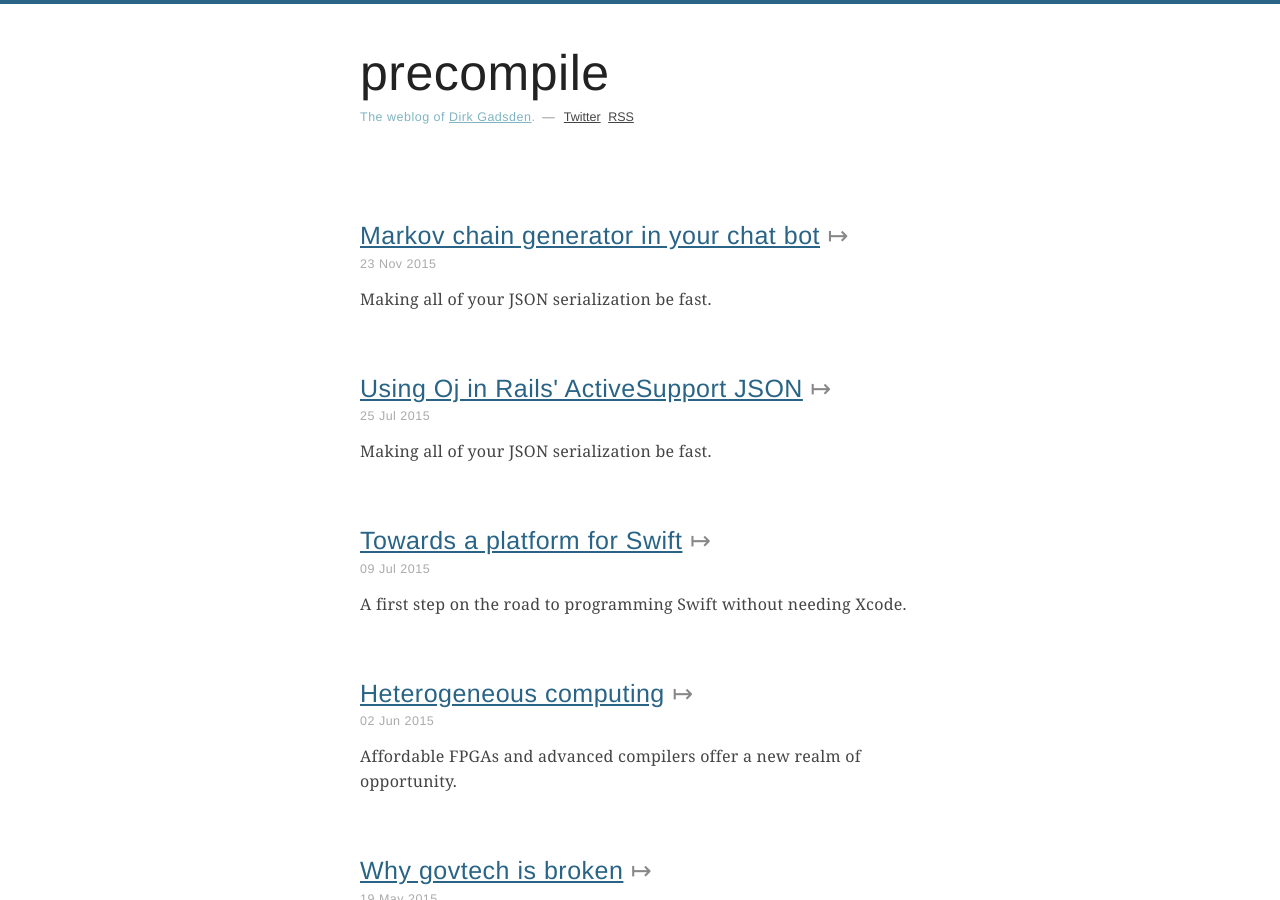
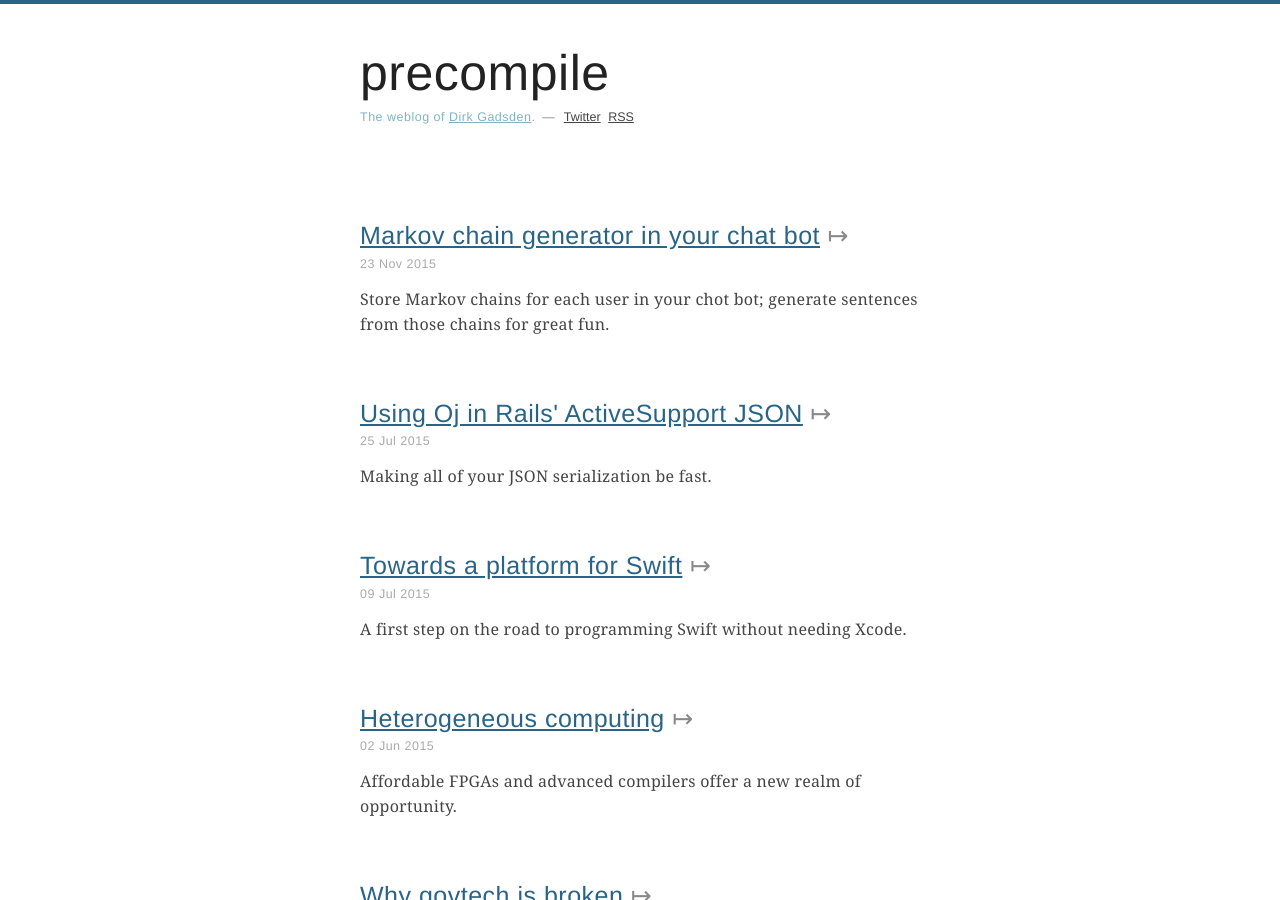
Before and after one commit to dirk/precompile.com, a Jekyll site: the page built from index.html, in a window 1280 px wide and 900 px high. Built offline with Jekyll 4.4.1, drawn with Linux system fonts in a browser that asks for light colours; Markdown is read by kramdown in place of the engine named in the settings.

Commit message:
Fix summary

```diff
--- a/_posts/2015-11-23-chat-bot-markov-chains.md
+++ b/_posts/2015-11-23-chat-bot-markov-chains.md
@@ -2,7 +2,7 @@
 layout:  post
 title:   Markov chain generator in your chat bot
 date:    2015-11-23 16:00:00
-summary: Making all of your JSON serialization be fast.
+summary: Store Markov chains for each user in your chot bot; generate sentences from those chains for great fun.
 ---
 
 Last night I coded up a basic [Lita](https://www.lita.io/) plugin for ingesting chat messages into Markov chains and generating sentences from those chains upon request; the source is available on [GitHub](https://github.com/dirk/lita-markov) and [RubyGems](https://rubygems.org/gems/lita-markov). It turned out this was almost trivial to accomplish.
```
